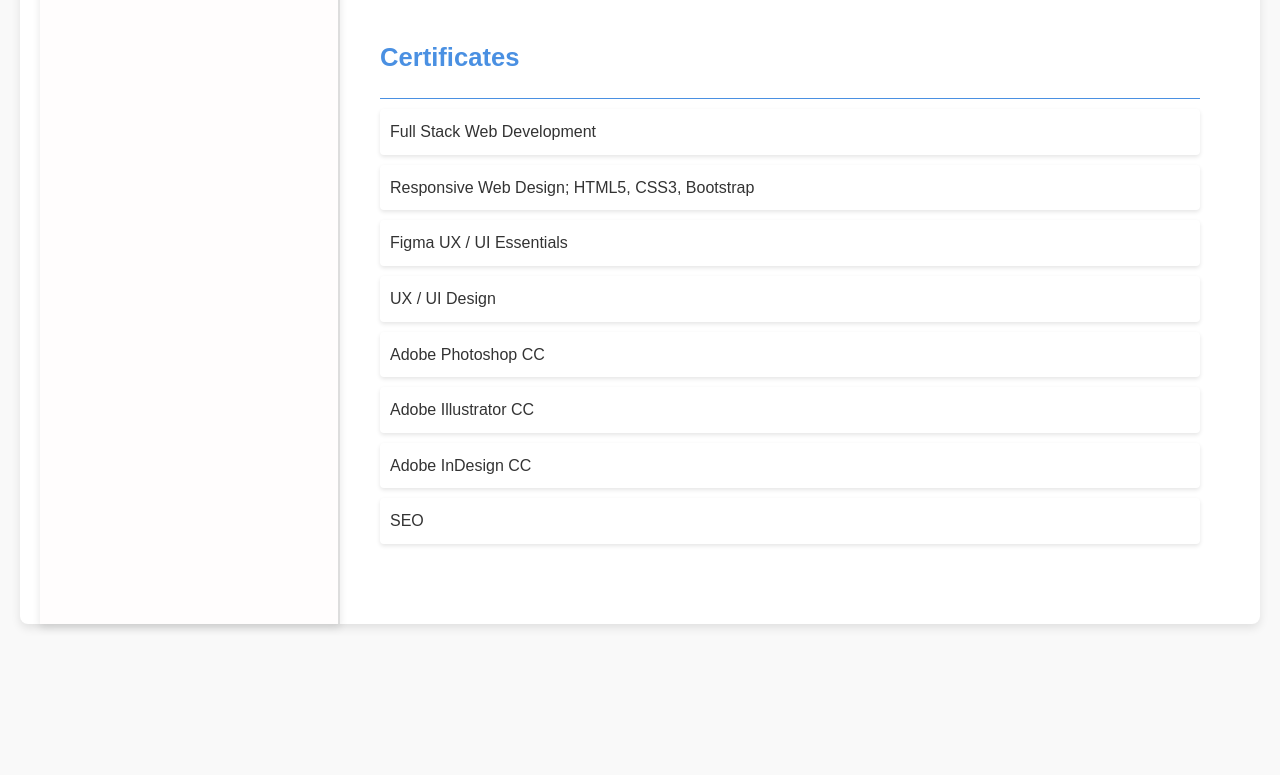
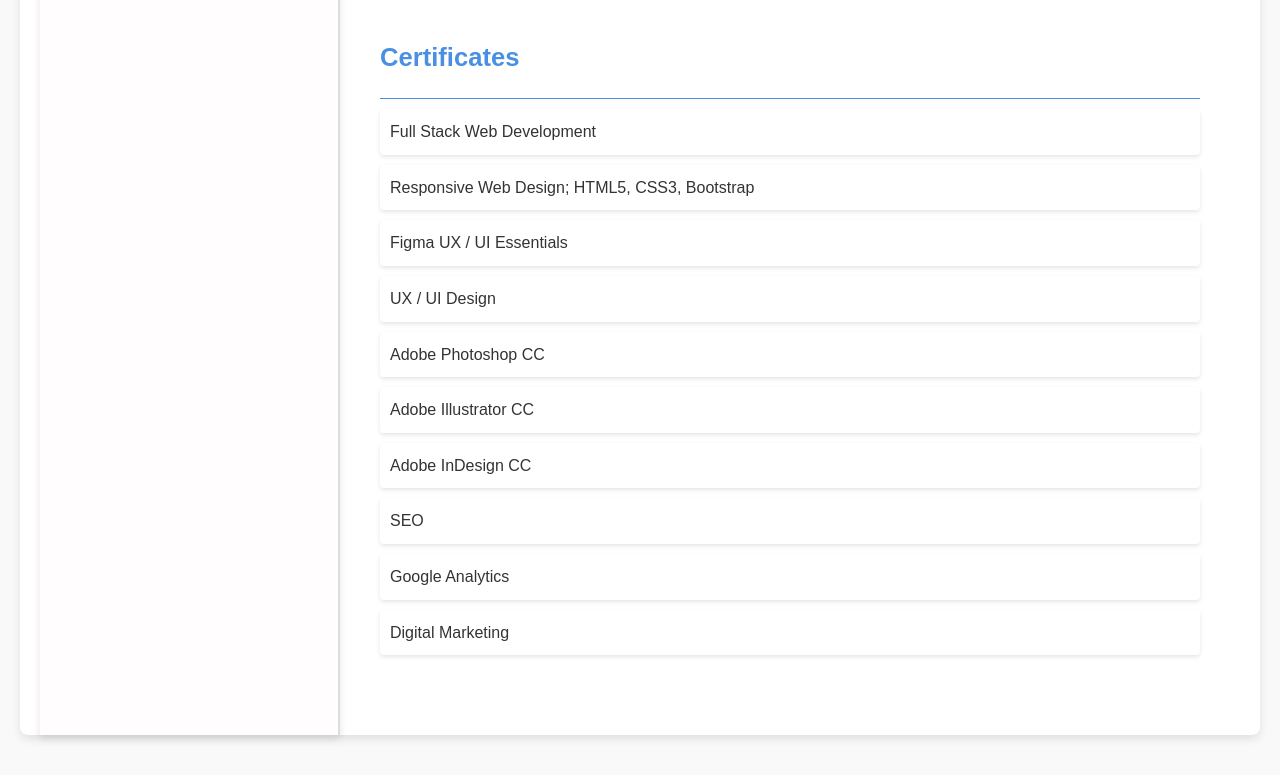
Before and after one commit to rbksy/Portfolio, a plain HTML site: page resume.html in a window 1280 px wide. Shown: the part 2123-2898 px from the top of the page. Before the commit the page ends 2787 px from the top, so only its background shows below. Drawn offline with Linux system fonts and the light colour scheme.

Commit message:
certification

```diff
--- a/resume.html
+++ b/resume.html
@@ -147,6 +147,8 @@
                     <li>Adobe Illustrator CC</li>
                     <li>Adobe InDesign CC</li>
                     <li>SEO</li>
+                    <li>Google Analytics</li>
+                    <li>Digital Marketing</li>
                 </ul>
             </div>
         </section>
```
